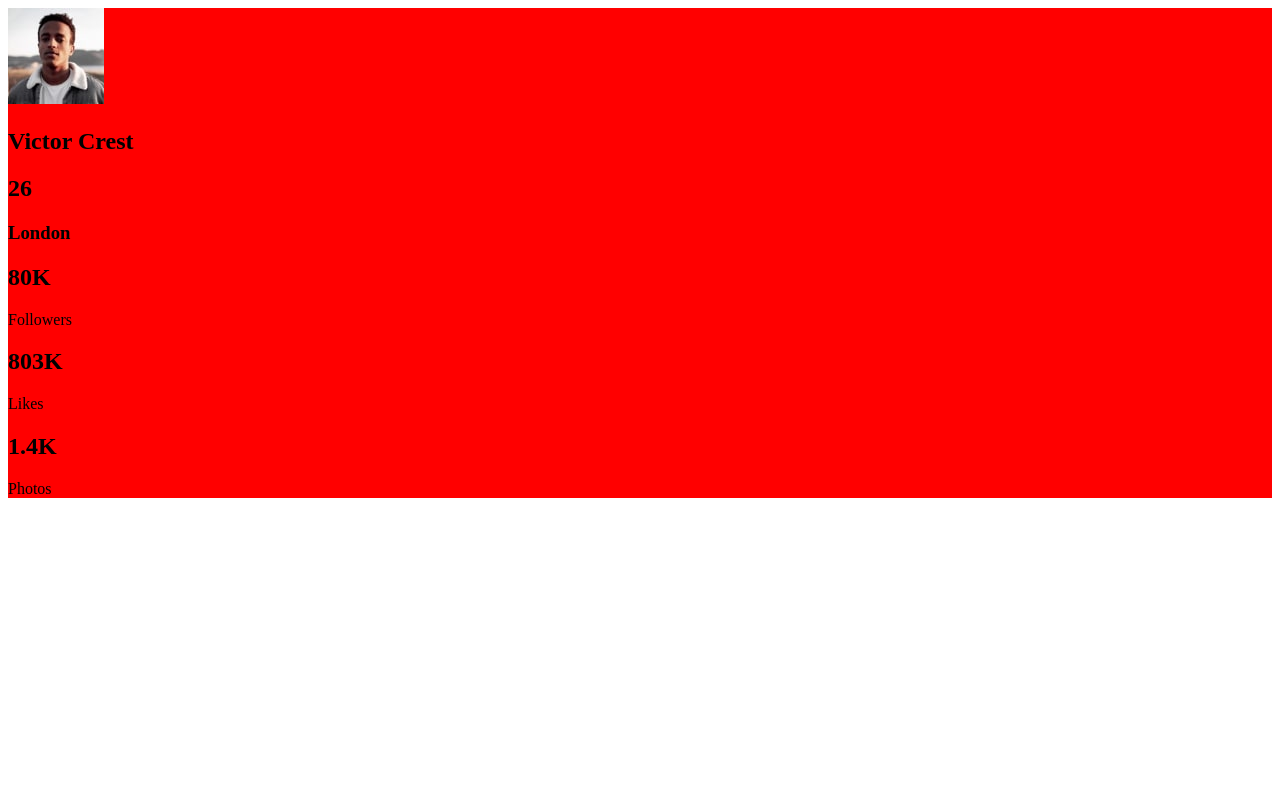
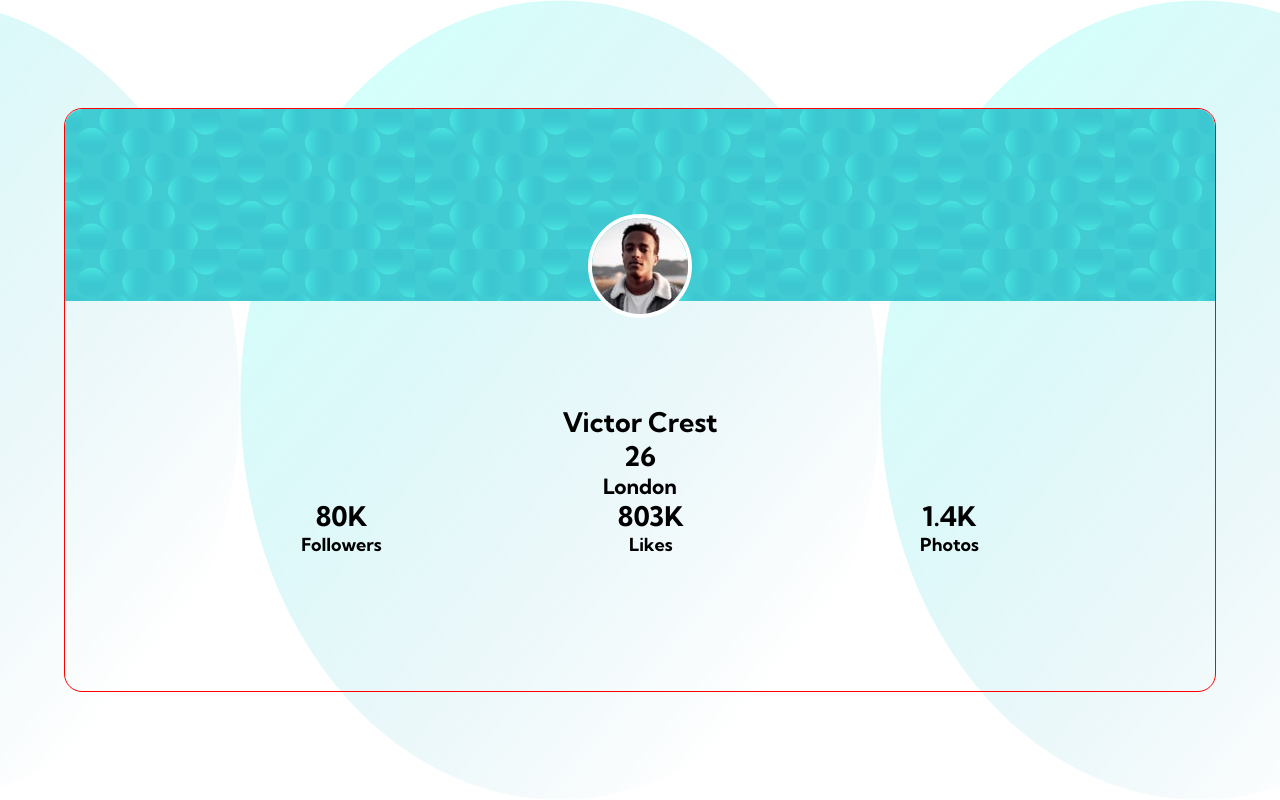
Before and after one commit to wkan17012021/profile-card-component-main, a plain HTML site: page index.html in a window 1280 px wide. Drawn offline with Linux system fonts and the light colour scheme.

Commit message:
low level styling (root, body, main)

```diff
--- a/index.html
+++ b/index.html
@@ -10,10 +10,13 @@
       sizes="32x32"
       href="./images/favicon-32x32.png"
     />
-    <link rel="preconnect" href="https://fonts.googleapis.com">
-<link rel="preconnect" href="https://fonts.gstatic.com" crossorigin>
-<link href="https://fonts.googleapis.com/css2?family=Kumbh+Sans:wght@400;700&display=swap" rel="stylesheet">
-<link rel="stylesheet" href="./styles.css">
+    <link rel="preconnect" href="https://fonts.googleapis.com" />
+    <link rel="preconnect" href="https://fonts.gstatic.com" crossorigin />
+    <link
+      href="https://fonts.googleapis.com/css2?family=Kumbh+Sans:wght@400;700&display=swap"
+      rel="stylesheet"
+    />
+    <link rel="stylesheet" href="./styles.css" />
     <title>Frontend Mentor | Profile card component</title>
   </head>
   <body>
@@ -24,7 +27,7 @@
         alt="Victor-photo"
         class="profile-photo"
       />
-      <section>
+      <section class="victor-details">
         <h1>Victor Crest</h1>
         <h2>26</h2>
         <h3>London</h3>
--- a/styles.css
+++ b/styles.css
@@ -1,3 +1,4 @@
+:root {
   --dkcyan: hsl(185, 75%, 39%);
   --vydkdesatblue: hsl(229, 23%, 23%);
   --dkgrayblue: hsl(227, 10%, 46%);
@@ -5,12 +6,55 @@
   /* - Font size (name and stats): 18px */
   --kumbhSans: "Kumbh Sans", sans-serif;
   /* - Weights: 400, 700 */
+  font-size: 18px;
+}
 
 * {
   padding: 0;
   margin: 0;
   box-sizing: border-box;
+  font-family: var(--kumbhSans);
+  font-weight: 700;
+}
+body {
+  background-image: url(./images/bg-pattern-bottom.svg);
+  background-repeat: round;
+  background-position: bottom;
+  background-size: contain;
+  position: relative;
+  width: 100vw;
+  height: 100vh;
+  padding-top: 6rem;
+  padding-bottom: 6rem;
 }
 main {
-    background: red;
+  border: 1px solid red;
+  width: 90%;
+  height: 100%;
+  margin: auto;
+  border-radius: 1rem;
+  display: flex;
+  flex-direction: column;
+  align-items: center;
+  text-align: center;
 }
+.bubble-bkgnd {
+  border-radius: 1rem 1rem 0 0;
+  width: 100%;
+  height: 33%;
+  background-image: url(./images/bg-pattern-card.svg);
+}
+.profile-photo {
+  border-radius: 50%;
+  border: 0.25rem solid white;
+  position: relative;
+  bottom: 15%;
+}
+.stats {
+  display: flex;
+  justify-content: space-evenly;
+  width: 100%;
+}
+.stats > * {
+  display: inline-block;
+}
```
Lines whose indentation alone changed are shown as unchanged.
